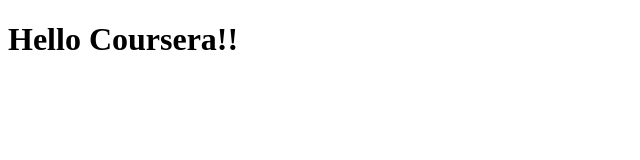
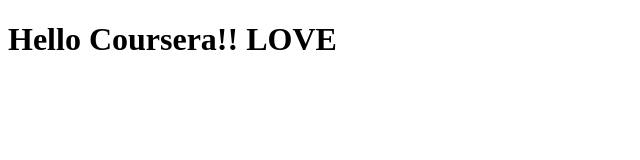
Before and after one commit to jennerdaniel/jdm-test, a plain HTML site: page site/index.html in a window 1280 px wide. Shown: the whole page, without its empty margins (0-640 px from the left). Drawn offline with Linux system fonts and the light colour scheme.

Commit message:
Small edit

```diff
--- a/site/index.html
+++ b/site/index.html
@@ -4,6 +4,6 @@
 	<title>Hello Cursera</title>
 </head>
 <body>
-	<h1>Hello Coursera!!</h1>
+	<h1>Hello Coursera!! LOVE</h1>
 </body>
 </html>
```
